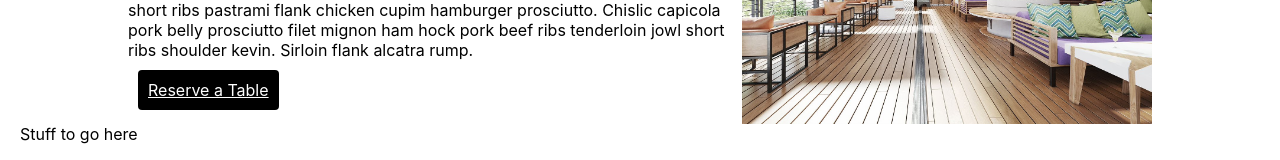
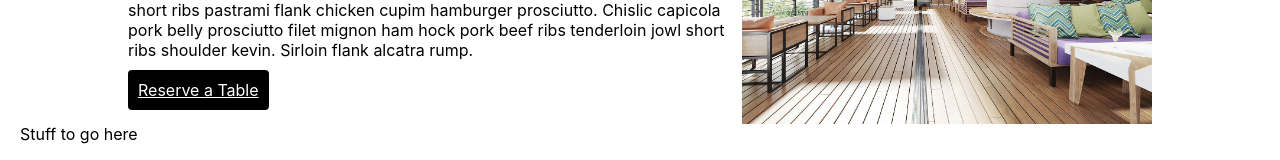
Before and after one commit to darthbob88/little-lemon, a React (Create React App) app: page / in a window 1280 px wide. Shown: the part 221-381 px from the top of the page. Built offline with nearby package versions, Linux system fonts and the light colour scheme.

Commit message:
Tweaking button margin

```diff
--- a/src/App.css
+++ b/src/App.css
@@ -19,7 +19,7 @@ a.button {
   background-color: black;
   color: white;
   display: inline-block;
-  margin: 10px;
+  margin: 10px 0;
   padding: 10px;
   border-radius: 4px;
 }
```
